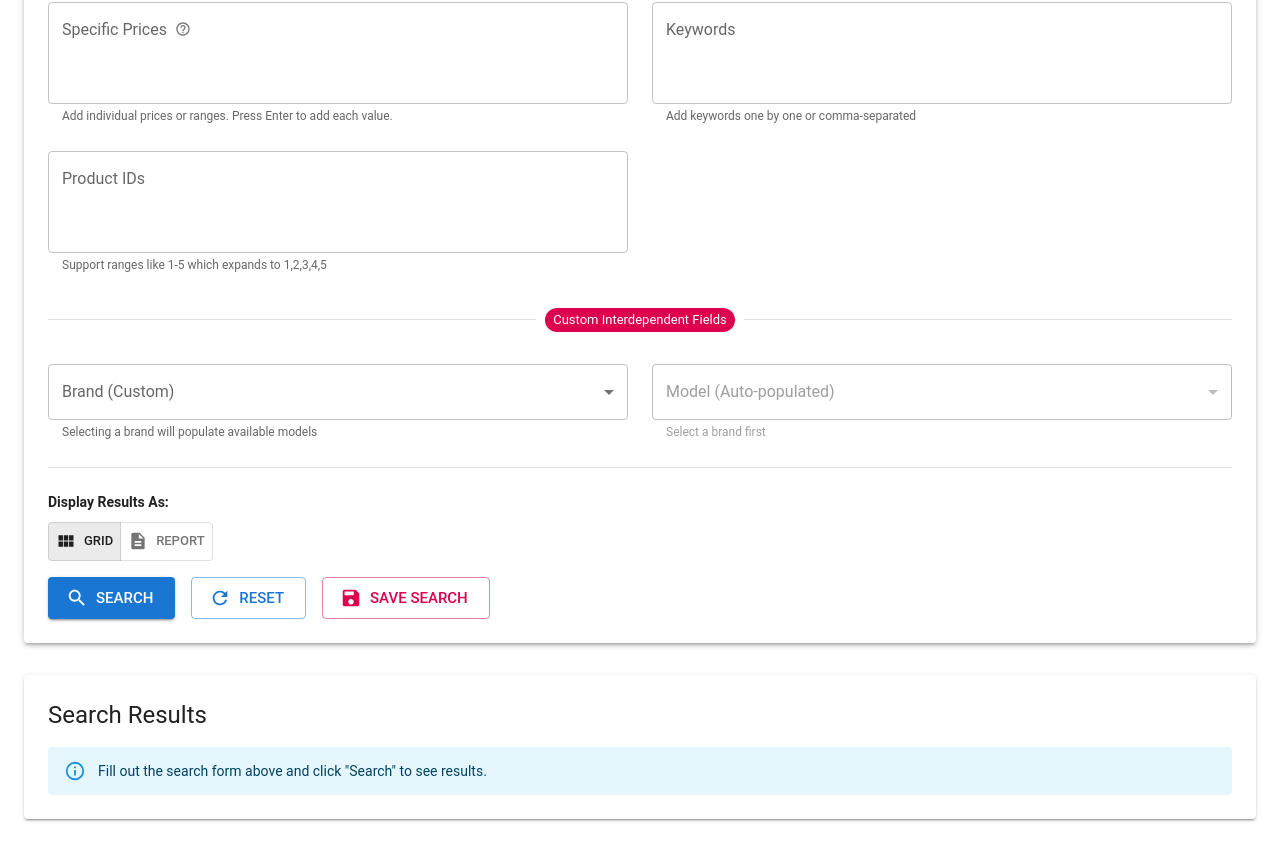
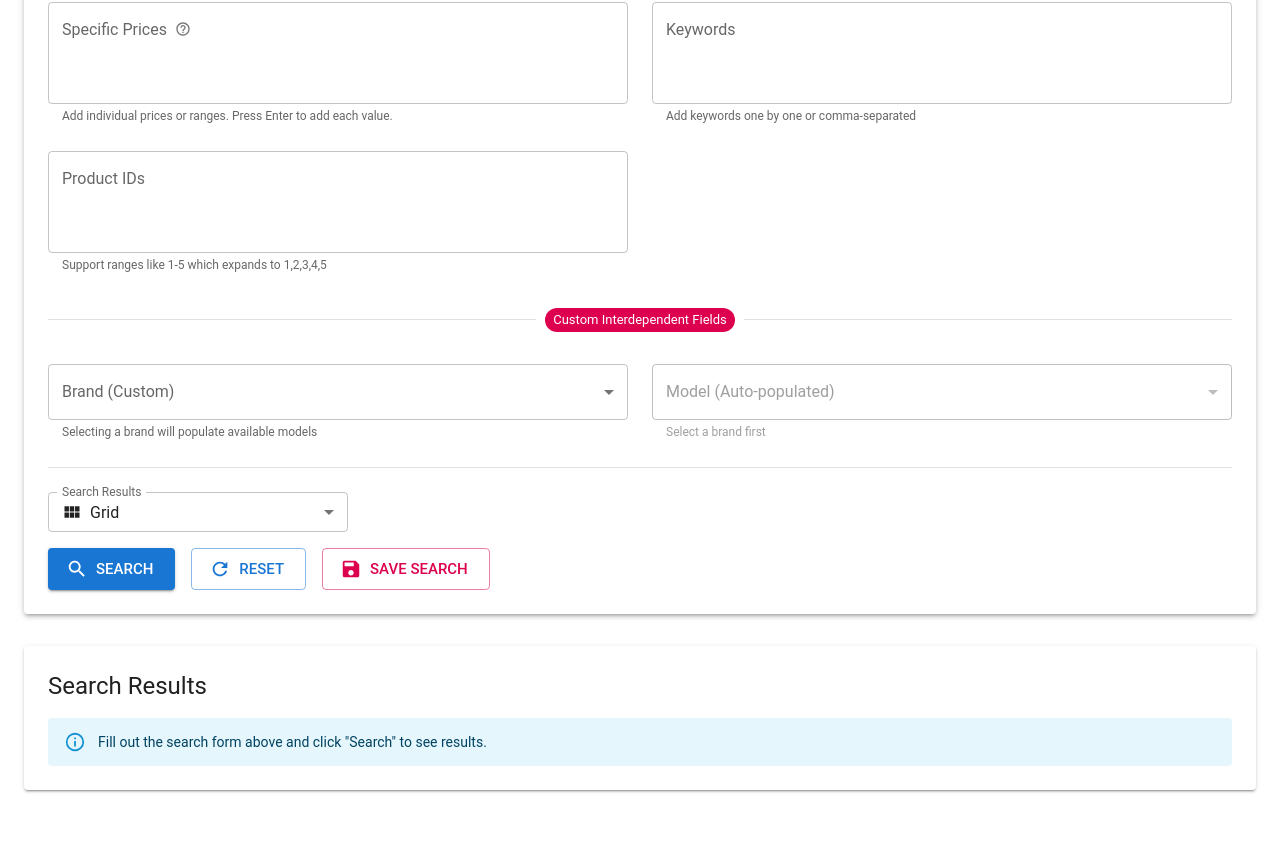
Before and after one commit to prosperva/dynamicsearchform, a Next.js app: page / in a window 1280 px wide. Shown: the part 1448-2299 px from the top of the page. After the commit the page ends 2270 px from the top, so only its background shows below. Built offline with nearby package versions, Linux system fonts and the light colour scheme.

Commit message:
change to dropdown and present report view data in tabular form

```diff
--- a/app/page.tsx
+++ b/app/page.tsx
@@ -595,7 +595,10 @@ export default function Home() {
 
   const renderReportView = () => (
     <Box>
-      <Box sx={{ display: 'flex', justifyContent: 'flex-end', mb: 2 }}>
+      <Box sx={{ display: 'flex', justifyContent: 'space-between', alignItems: 'center', mb: 2 }}>
+        <Typography variant="h6" sx={{ fontWeight: 600 }}>
+          Product Search Report
+        </Typography>
         <Button
           variant="contained"
           startIcon={<DownloadIcon />}
@@ -628,62 +631,51 @@ export default function Home() {
           </MenuItem>
         </Menu>
       </Box>
-      <TableContainer>
-        <Table>
+      <TableContainer component={Paper} variant="outlined">
+        <Table sx={{ minWidth: 650 }} aria-label="product report table">
           <TableHead>
             <TableRow sx={{ bgcolor: 'primary.main' }}>
-              <TableCell colSpan={2}>
-                <Typography variant="h6" sx={{ color: 'white' }}>
-                  Product Search Report
-                </Typography>
-              </TableCell>
+              <TableCell sx={{ color: 'white', fontWeight: 'bold' }}>Product Name</TableCell>
+              <TableCell sx={{ color: 'white', fontWeight: 'bold' }}>Category</TableCell>
+              <TableCell sx={{ color: 'white', fontWeight: 'bold' }}>Condition</TableCell>
+              <TableCell sx={{ color: 'white', fontWeight: 'bold' }}>In Stock</TableCell>
+              <TableCell sx={{ color: 'white', fontWeight: 'bold' }} align="right">Price</TableCell>
+              <TableCell sx={{ color: 'white', fontWeight: 'bold' }}>Country</TableCell>
             </TableRow>
           </TableHead>
           <TableBody>
-            {searchResults.map((product, index) => (
-              <React.Fragment key={product.id}>
-                {index > 0 && (
-                  <TableRow>
-                    <TableCell colSpan={2}>
-                      <Divider />
+            {searchResults.map((product) => (
+              <TableRow
+                key={product.id}
+                sx={{
+                  '&:nth-of-type(odd)': { bgcolor: 'action.hover' },
+                  '&:hover': { bgcolor: 'action.selected' },
+                }}
+              >
+                <TableCell component="th" scope="row">
+                  {product.productName}
                 </TableCell>
-                  </TableRow>
-                )}
-                <TableRow>
-                  <TableCell sx={{ fontWeight: 'bold', width: '30%' }}>Product Name:</TableCell>
-                  <TableCell>{product.productName}</TableCell>
-                </TableRow>
-                <TableRow sx={{ bgcolor: 'action.hover' }}>
-                  <TableCell sx={{ fontWeight: 'bold' }}>Category:</TableCell>
                 <TableCell>
-                    <Chip label={product.category} size="small" color="primary" />
+                  <Chip label={product.category} size="small" color="primary" variant="outlined" />
                 </TableCell>
-                </TableRow>
-                <TableRow>
-                  <TableCell sx={{ fontWeight: 'bold' }}>Condition:</TableCell>
                 <TableCell>
-                    <Chip label={product.condition} size="small" variant="outlined" />
+                  <Chip label={product.condition} size="small" />
                 </TableCell>
-                </TableRow>
-                <TableRow sx={{ bgcolor: 'action.hover' }}>
-                  <TableCell sx={{ fontWeight: 'bold' }}>In Stock:</TableCell>
                 <TableCell>
                   <Chip
                     label={product.inStock ? 'Yes' : 'No'}
                     size="small"
                     color={product.inStock ? 'success' : 'error'}
+                    variant="outlined"
                   />
                 </TableCell>
-                </TableRow>
-                <TableRow>
-                  <TableCell sx={{ fontWeight: 'bold' }}>Price:</TableCell>
-                  <TableCell>${product.price}</TableCell>
-                </TableRow>
-                <TableRow sx={{ bgcolor: 'action.hover' }}>
-                  <TableCell sx={{ fontWeight: 'bold' }}>Country:</TableCell>
+                <TableCell align="right">
+                  <Typography variant="body2" sx={{ fontWeight: 600 }}>
+                    ${product.price}
+                  </Typography>
+                </TableCell>
                 <TableCell>{product.country.toUpperCase()}</TableCell>
               </TableRow>
-              </React.Fragment>
             ))}
           </TableBody>
         </Table>
--- a/components/DynamicSearch/DynamicSearch.tsx
+++ b/components/DynamicSearch/DynamicSearch.tsx
@@ -33,9 +33,10 @@ import {
   ListItem,
   ListItemIcon,
   ListItemText,
-  ToggleButtonGroup,
-  ToggleButton,
   Tooltip,
+  Select,
+  MenuItem as MuiMenuItem,
+  InputLabel,
 } from '@mui/material';
 import {
   Search as SearchIcon,
@@ -629,41 +630,33 @@ export const DynamicSearch: React.FC<DynamicSearchProps> = ({
 
           {enableViewMode && (
             <Box mb={2}>
-              <Typography variant="subtitle2" gutterBottom sx={{ fontWeight: 600, mb: 1 }}>
-                Display Results As:
-              </Typography>
-              <ToggleButtonGroup
+              <FormControl fullWidth size="small" sx={{ maxWidth: 300 }}>
+                <InputLabel id="view-mode-label">Search Results</InputLabel>
+                <Select
+                  labelId="view-mode-label"
+                  id="view-mode-select"
                   value={selectedViewMode}
-                exclusive
-                onChange={(_, newMode) => {
-                  if (newMode !== null) {
-                    handleViewModeChange(newMode);
-                  }
-                }}
-                aria-label="view mode"
-                size="small"
+                  label="Search Results"
+                  onChange={(e) => handleViewModeChange(e.target.value as ViewMode)}
                 >
                   {availableViewModes.includes('grid') && (
-                  <ToggleButton value="grid" aria-label="grid view">
-                    <Tooltip title="Grid View" arrow>
+                    <MuiMenuItem value="grid">
                       <Box sx={{ display: 'flex', alignItems: 'center', gap: 1 }}>
                         <GridIcon fontSize="small" />
                         <span>Grid</span>
                       </Box>
-                    </Tooltip>
-                  </ToggleButton>
+                    </MuiMenuItem>
                   )}
                   {availableViewModes.includes('report') && (
-                  <ToggleButton value="report" aria-label="report view">
-                    <Tooltip title="Report View (Downloadable)" arrow>
+                    <MuiMenuItem value="report">
                       <Box sx={{ display: 'flex', alignItems: 'center', gap: 1 }}>
                         <ReportIcon fontSize="small" />
                         <span>Report</span>
                       </Box>
-                    </Tooltip>
-                  </ToggleButton>
+                    </MuiMenuItem>
                   )}
-              </ToggleButtonGroup>
+                </Select>
+              </FormControl>
             </Box>
           )}
 
```
Lines whose indentation alone changed are shown as unchanged.
